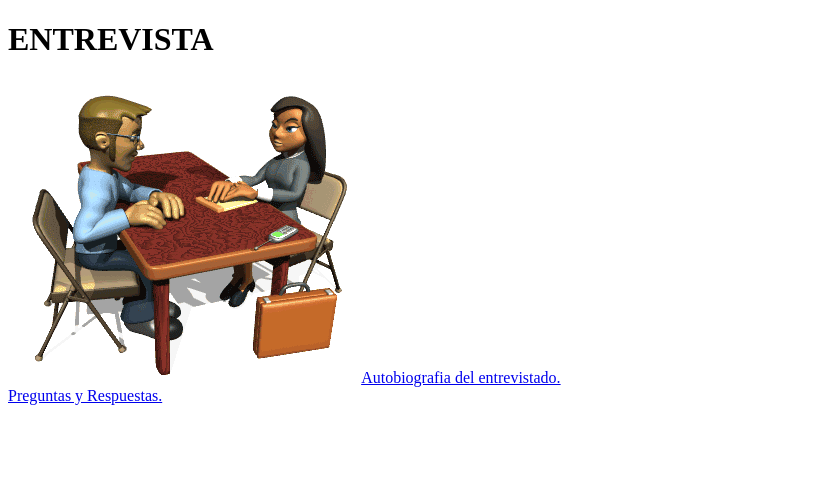
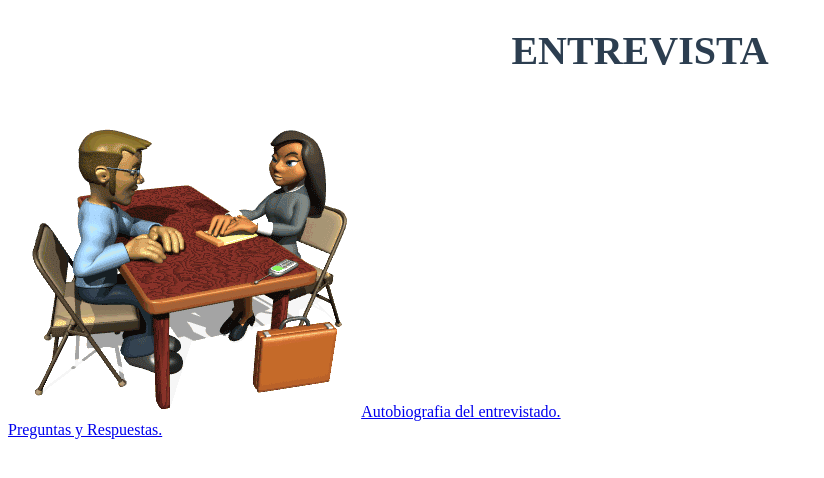
Before and after one commit to JulianMoreno5/Entrevista.github.io, a plain HTML site: page index.html in a window 1280 px wide. Shown: the whole page, without its empty margins (0-824 px from the left). Drawn offline with Linux system fonts and the light colour scheme.

Commit message:
index.html

```diff
--- a/index.html
+++ b/index.html
@@ -10,10 +10,21 @@
      height:auto;
      border-ratius:15px;
    }
+     header h1 {
+         font-size:2.5em;
+         color:#2c3e50
+
+     }
+     header {
+         text-align:center;
+         margin-bottom:40px;
+     }
  </style>
 </head>
 <body bgcolor="white">
+    <header>
     <h1>ENTREVISTA</h1>
+    </header>
     <img src="IMG_1222.gif">
     <a href="Biografia.html">Autobiografia del entrevistado.</a><br>
    <a href="Preguntas.html">Preguntas y Respuestas.</a><br>
```
